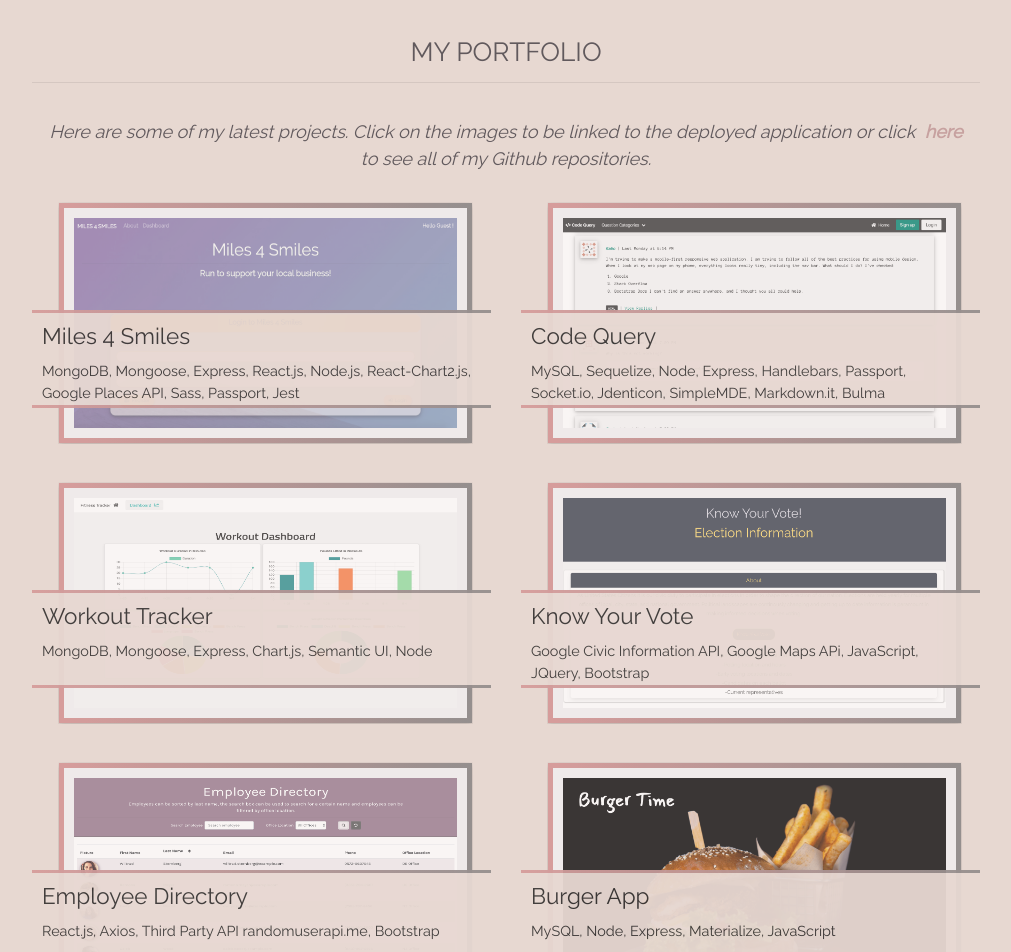
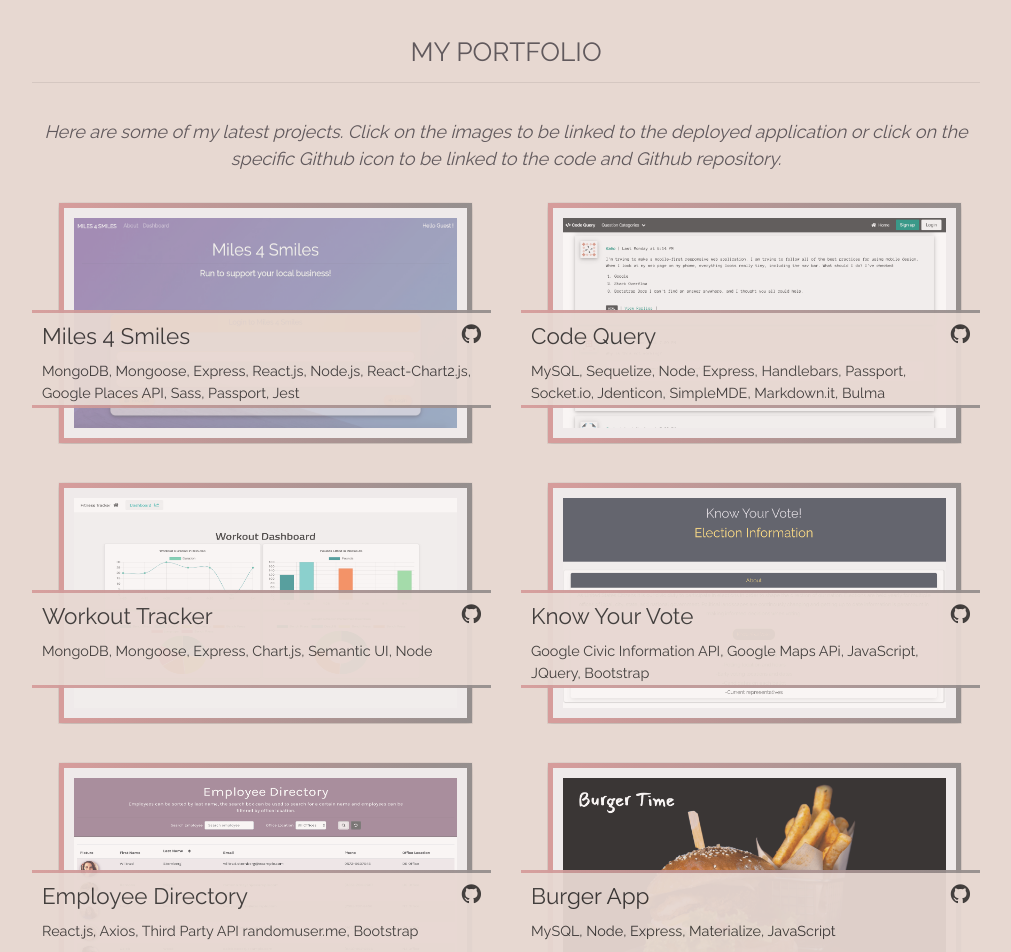
Before and after one commit to Steffield/React-Portfolio, a React (Create React App) app: page / in a window 1280 px wide. Shown: the part 2560-3512 px from the top of the page, without its empty margins (134-1145 px from the left). Built offline with nearby package versions, Linux system fonts and the light colour scheme.

Commit message:
added github rep link to preojects

```diff
--- a/src/components/Projects/ProjectCard.js
+++ b/src/components/Projects/ProjectCard.js
@@ -1,22 +1,36 @@
-import React from "react"
-import "./Projects.css"
+import React from "react";
+import "./Projects.css";
 
+function ProjectCard(props) {
+  return (
+    <>
+      <div className="col-md-6 padding">
+        <a href={props.link} target="_blank" rel="noopener noreferrer">
+          {" "}
+          <img
+            src={props.image}
+            className="pfPic"
+            alt={props.projectName}
+          />{" "}
+        </a>
+        <div className="banner">
+          <h4>
+            {props.projectName}
+            <a
+              className="codeLink"
+              href={props.codeLink}
+              target="_blank"
+              rel="noopener noreferrer"
+            >
+              <i className="fa fa-github float-right" />
+            </a>
+          </h4>
 
-function ProjectCard(props){
-return(
-<>
-    <div className="col-md-6 padding" >
-      <a  href={props.link} target="_blank" rel="noopener noreferrer"> <img  src={props.image} className="pfPic" alt={props.projectName} />
-      <div className="banner">
-        <h4>{props.projectName}</h4>
-        <p id="subtext">
-          {props.technologies}
-          </p>
-      </div>
-      </a>
+          <p id="subtext">{props.technologies}</p>
+        </div>
       </div>
     </>
-    )
+  );
 }
 
 export default ProjectCard;
--- a/src/components/Projects/Projects.css
+++ b/src/components/Projects/Projects.css
@@ -57,8 +57,13 @@
   background-color: #e7d8d1;
 }
 
-.banner:hover {
+/* .banner:hover {
   opacity: 0;
+} */
+
+.codeLink {
+  color: black !important;
+  text-decoration: none;
 }
 
 #subtext {
--- a/src/components/Projects/Projects.js
+++ b/src/components/Projects/Projects.js
@@ -16,6 +16,7 @@ function Projects() {
         <div className="row">
           <ProjectCard
             link="https://miles4smiles.herokuapp.com/"
+            codeLink="https://github.com/Graphicaction/Miles4Smiles"
             image={M4S}
             projectName="Miles 4 Smiles"
             technologies="MongoDB, Mongoose, Express, React.js, Node.js, React-Chart2.js, Google Places API, Sass, Passport, Jest"
@@ -23,6 +24,7 @@ function Projects() {
 
           <ProjectCard
             link="https://code--query.herokuapp.com/"
+            codeLink="https://github.com/Steffield/Mentor-Match"
             image={codeQuery}
             projectName="Code Query"
             technologies="MySQL, Sequelize, Node, Express, Handlebars, Passport, Socket.io, Jdenticon, SimpleMDE, Markdown.it, Bulma"
@@ -32,13 +34,15 @@ function Projects() {
         <div className="row">
           <ProjectCard
             link="https://steffield-workout-tracker.herokuapp.com/"
+            codeLink="https://github.com/Steffield/Workout-Tracker"
             image={workoutTracker}
             projectName="Workout Tracker"
             technologies="MongoDB, Mongoose, Express, Chart.js, Semantic UI, Node"
           />
 
           <ProjectCard
-            link="https://steffield.github.io/Project-One//"
+            link="https://steffield.github.io/Project-One/"
+            codeLink="https://github.com/Steffield/Know-Your-Vote"
             image={election}
             projectName="Know Your Vote"
             technologies="Google Civic Information API, Google Maps APi, JavaScript, JQuery, Bootstrap"
@@ -48,12 +52,14 @@ function Projects() {
         <div className="row">
           <ProjectCard
             link="https://steffield.github.io/User-Directory/"
+            codeLink="https://github.com/Steffield/User-Directory"
             image={EmpDir}
             projectName="Employee Directory"
-            technologies="React.js, Axios, Third Party API randomuserapi.me, Bootstrap"
+            technologies="React.js, Axios, Third Party API randomuser.me, Bootstrap"
           />
           <ProjectCard
             link="https://steffield-burger-app.herokuapp.com/"
+            codeLink="https://github.com/Steffield/Burger"
             image={burger}
             projectName="Burger App"
             technologies="MySQL, Node, Express, Materialize, JavaScript"
@@ -63,12 +69,14 @@ function Projects() {
         <div className="row">
           <ProjectCard
             link="https://steffield.github.io/DayPlanner/"
+            codeLink="https://github.com/Steffield/DayPlanner"
             image={Planner}
             projectName="Day Planner"
             technologies="Moment.js, JavasCript, localStorage"
           />
           <ProjectCard
             link="https://steffield.github.io/WeatherApp/"
+            codeLink="https://github.com/Steffield/WeatherApp"
             image={weather}
             projectName="Weather App"
             technologies="OpenWeatherMap API, Moment.js, Node, jQuery, Bootstrap"
--- a/src/index.css
+++ b/src/index.css
@@ -271,9 +271,9 @@ label {
 }
 
 @media (min-width: 1400px) {
-  #about {
+  /* #about {
     height: 100vh;
-  }
+  } */
 }
 
 @media (max-width: 900px) and (min-width: 700px) {
@@ -309,7 +309,7 @@ label {
   }
 
   p {
-    text-align: justify;
+    text-align: center;
   }
 
   #bgTextLeft {
--- a/src/pages/Portfolio/index.js
+++ b/src/pages/Portfolio/index.js
@@ -15,13 +15,9 @@ function Portfolio(props) {
         <p className="center padding-10">
           <em>
             Here are some of my latest projects. Click on the images to be
-            linked to the deployed application or click
-            <a className="githubInText" href="https://github.com/Steffield">
-              {" "}
-              here{" "}
-            </a>
-            to see all of my Github repositories.
-          </em>{" "}
+            linked to the deployed application or click on the specific Github
+            icon to be linked to the code and Github repository.
+          </em>
         </p>
 
         <Projects />
```
